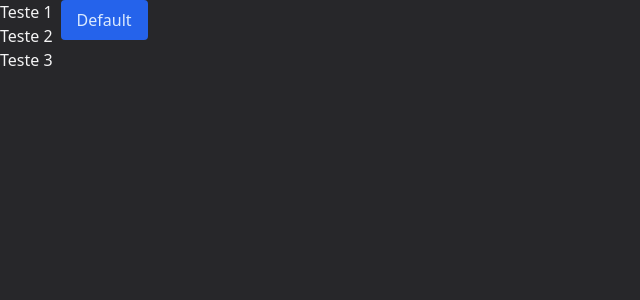
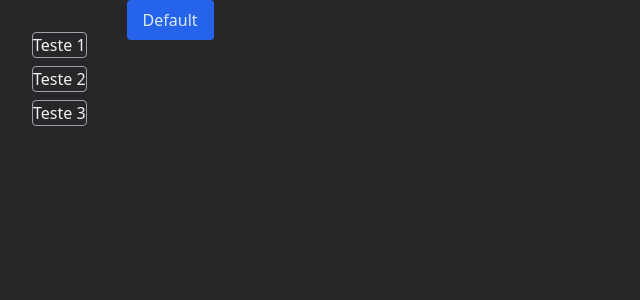
Before and after one commit to msoutto/random-picker, a React (Vite) app in the folder web/: page / in a window 1280 px wide. Shown: the top 300 px of the page, without its empty margins (0-640 px from the left). Built offline with nearby package versions, Linux system fonts and the light colour scheme.

Commit message:
styling Bucket

```diff
--- a/web/src/components/Bucket.tsx
+++ b/web/src/components/Bucket.tsx
@@ -3,13 +3,15 @@ import { useState } from "react";
 export function Bucket() {
   const items = ["Teste 1", "Teste 2", "Teste 3"];
   const listItems = items.map((item) =>
-    <li key={item}>
+    <li key={item} className="rounded border border-zinc-400">
       {item}
     </li>
   );
   return (
-    <div className="flow-root">
-      <ul>{listItems}</ul>
+    <div className="m-8">
+      <ul className="flex flex-col gap-2">
+        {listItems}
+      </ul>
     </div>
 
   );
```
